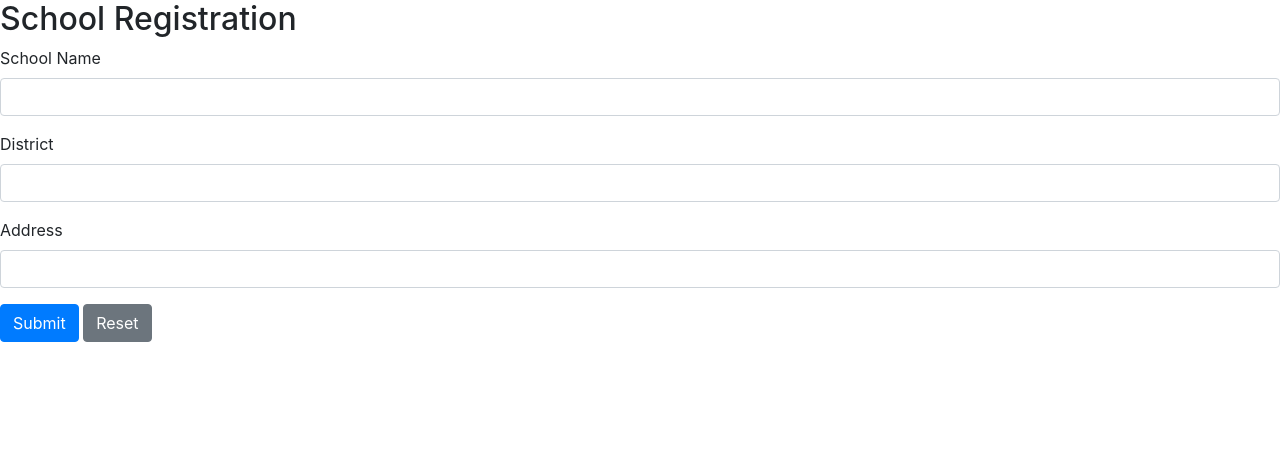
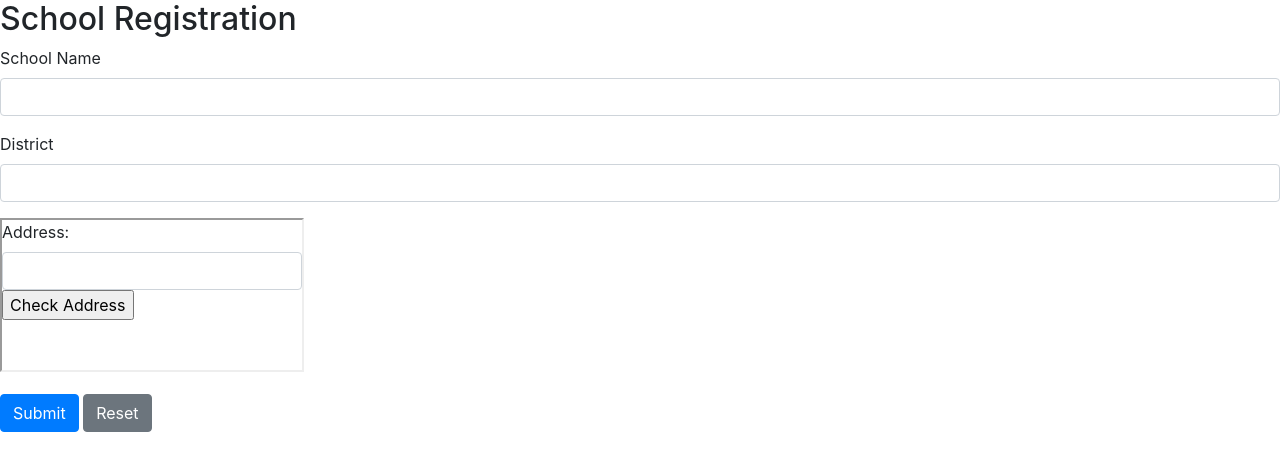
Before and after one commit to Isaac-Derksen/enrollment, a PHP site: page /registration/school.php in a window 1280 px wide. Shown: the top 471 px of the page. Run offline with PHP 8.4, Linux system fonts and the light colour scheme; data that the repository does not hold is empty.

Commit message:
added address to the form

```diff
--- a/registration/school.php
+++ b/registration/school.php
@@ -104,12 +104,13 @@
             </div>
 
             <div class="form-group">
-                <label for="addr">Address</label>
+                <iframe src="./address.php" frameborder="1"></iframe>
+                <!-- <label for="addr">Address</label>
                 <input type="text" name="addr"
                     class="form-control <?php echo (!empty($address_error)) ? "is-invalid" : ""; ?>"
                     value="<?php echo $address; ?>"
                 >
-                <span class="invalid-feedback"><?php echo $address_error; ?></span>
+                <span class="invalid-feedback"><?php echo $address_error; ?></span> -->
             </div>
 
             <div class="form-group">
```
